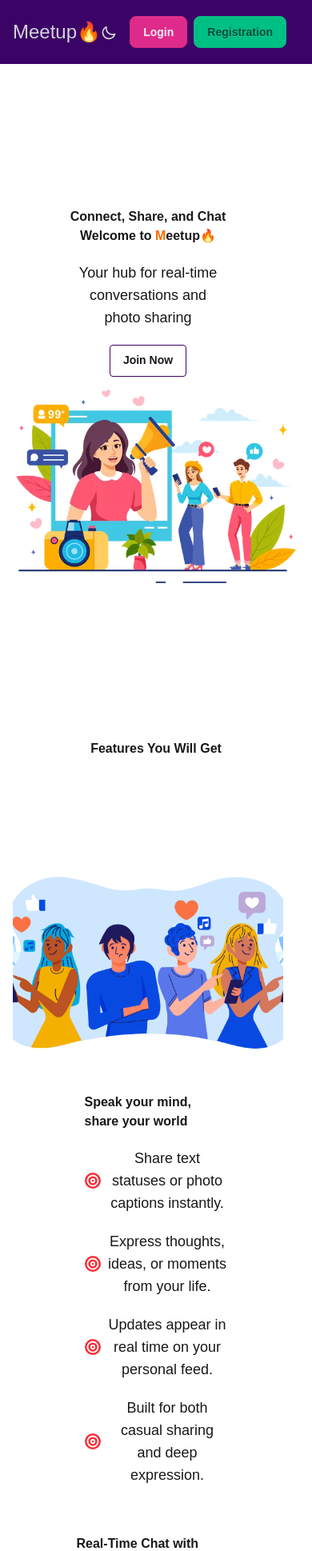
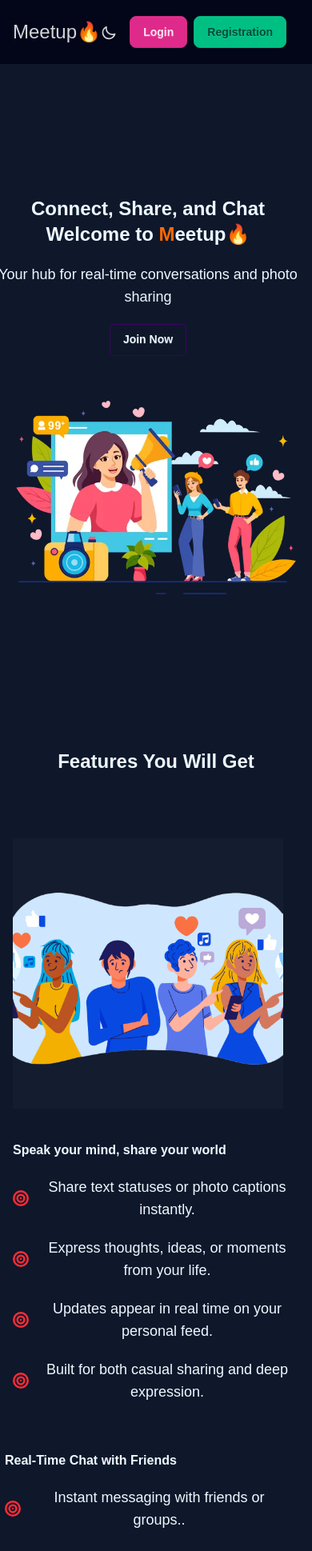
Before and after one commit to sohanurrahmanabir07/Meetup-Social-Media, a React (Vite) app in the folder Meetup-Frontend/: page / in a window 390 px wide. Shown: the top 1939 px of the page at 80% size. Built offline with nearby package versions, Linux system fonts and the light colour scheme; no server answers.

Commit message:
Made the landing page ui responsive

```diff
--- a/Meetup-Frontend/src/Components/Homer-Component/Components/Post.jsx
+++ b/Meetup-Frontend/src/Components/Homer-Component/Components/Post.jsx
@@ -109,7 +109,7 @@ export const Post = ({ item, HandleLike,handleDeletePost }) => {
                         (
 
                             <section >
-                                <img className="w-full rounded-lg aspect-3/2" src={`${item?.imageUrl || `https://media.istockphoto.com/id/1055079680/vector/black-linear-photo-camera-like-no-image-available.jpg?s=612x612&w=0&k=20&c=P1DebpeMIAtXj_ZbVsKVvg-duuL0v9DlrOZUvPG6UJk=`} `} alt="" />
+                                <img className="w-full rounded-lg aspect-square" src={`${item?.imageUrl || `https://media.istockphoto.com/id/1055079680/vector/black-linear-photo-camera-like-no-image-available.jpg?s=612x612&w=0&k=20&c=P1DebpeMIAtXj_ZbVsKVvg-duuL0v9DlrOZUvPG6UJk=`} `} alt="" />
                             </section>
 
                         )
--- a/Meetup-Frontend/src/Navbar-Footer/Navbar.jsx
+++ b/Meetup-Frontend/src/Navbar-Footer/Navbar.jsx
@@ -48,7 +48,7 @@ export const Navbar = () => {
     return (
 
 
-        <div className=' dark:bg-slate-950 max-sm:p-2 bg-purple-950 text-gray-300 '>
+        <div className=' dark:bg-slate-950 max-sm:p-2 bg-purple-950 text-gray-300 sticky top-0 '>
 
             {
                 showSearch ?
@@ -70,7 +70,7 @@ export const Navbar = () => {
 
 
                     (
-                        <div className="navbar  flex justify-between  lg:max-w-[1340px] lg:m-auto ">
+                        <div className="navbar  flex justify-between items-center lg:max-w-[1340px] lg:m-auto ">
                             <div className="cursor-pointer" onClick={() => navigate('/home')} >
                                 <a className="text-2xl">Meetup🔥</a>
                             </div>
--- a/Meetup-Frontend/src/Navbar-Footer/NavbarTools/ThemeController.jsx
+++ b/Meetup-Frontend/src/Navbar-Footer/NavbarTools/ThemeController.jsx
@@ -3,7 +3,7 @@ import { useEffect, useState } from "react"
 
 export const ThemeController = () => {
 
-    const [theme, SetTheme] = useState('light')
+    const [theme, SetTheme] = useState('dark')
 
     const toggleTheme = () => {
         SetTheme(theme === 'dark' ? 'light' : 'dark');
--- a/Meetup-Frontend/src/Pages/LandingPage Components/Hero.jsx
+++ b/Meetup-Frontend/src/Pages/LandingPage Components/Hero.jsx
@@ -1,9 +1,10 @@
 
-export const Hero = ({Component1,Component2,height}) => {
+export const Hero = ({Component1,Component2,height,reverse}) => {
+
     return (
 
 
-            <section className={`flex justify-center max-sm:flex-col items-center space-x-5 ${height} `}>
+            <section className={`flex justify-center max-sm:space-y-10 max-sm:flex-col ${reverse? `max-sm:${reverse}`: ``} items-center space-x-5 ${height} `}>
 
                 {Component1}
                 {Component2}
--- a/Meetup-Frontend/src/Pages/LandingPage Components/StepToUse/Component/Content.jsx
+++ b/Meetup-Frontend/src/Pages/LandingPage Components/StepToUse/Component/Content.jsx
@@ -2,7 +2,7 @@
 
 export const Content = ({img,content}) => {
     return (
-        <div className="flex items-center">
+        <div className="flex items-center max-sm:flex-col max-sm:space-y-3">
 
             <div>
                 <img className="md:w-[300px]" src={img} alt="" />
--- a/Meetup-Frontend/src/Pages/LandingPage Components/StepToUse/StepToUse.jsx
+++ b/Meetup-Frontend/src/Pages/LandingPage Components/StepToUse/StepToUse.jsx
@@ -19,49 +19,49 @@ export const StepToUse = () => {
 
     const Content1 = (
         <div className="text-center">
-            <p className="font-semibold text-2xl">Step One</p>
-            <p className="font-semibold text-lg">Create Account and Sign in</p>
+            <p className="font-semibold md:text-2xl text-lg">Step One</p>
+            <p className="font-semibold md:text-lg">Create Account and Sign in</p>
         </div>
     )
 
     const Content2 = (
         <div className="text-center">
-            <p className="font-semibold text-2xl">Step Two</p>
-            <p className="font-semibold text-lg">Search For Friends And Send Friend Request</p>
+            <p className="font-semibold md:text-2xl text-lg">Step Two</p>
+            <p className="font-semibold md:text-lg">Search For Friends And Send Friend Request</p>
         </div>
     )
 
     const Content3 = (
         <div className="text-center">
-            <p className="font-semibold text-2xl">Step Three</p>
-            <p className="font-semibold text-lg">Like And Write Your Emotions to your Friends Post </p>
+            <p className="font-semibold md:text-2xl text-lg">Step Three</p>
+            <p className="font-semibold md:text-lg">Like And Write Your Emotions to your Friends Post </p>
         </div>
     )
 
     const Content4 = (
         <div className="text-center">
-            <p className="font-semibold text-2xl">Step Four</p>
-            <p className="font-semibold text-lg">Update Your Feed With Status or Photo with Captions </p>
+            <p className="font-semibold md:text-2xl text-lg">Step Four</p>
+            <p className="font-semibold md:text-lg">Update Your Feed With Status or Photo with Captions </p>
         </div>
     )
 
     const Content5 = (
         <div className="text-center">
-            <p className="font-semibold text-2xl">Step Five</p>
-            <p className="font-semibold text-lg">Send Message to your Friends  </p>
+            <p className="font-semibold md:text-2xl text-lg">Step Five</p>
+            <p className="font-semibold md:text-lg">Send Message to your Friends  </p>
         </div>
     )
 
     const Content6 = (
         <div className="text-center">
-            <p className="font-semibold text-2xl">Step Six</p>
-            <p className="font-semibold text-lg"> Make a group and Send Messages  </p>
+            <p className="font-semibold  md:text-2xl text-lg">Step Six</p>
+            <p className="font-semibold md:text-lg"> Make a group and Send Messages  </p>
         </div>
     )
     const Content7 = (
         <div className="text-center">
-            <p className="font-semibold text-2xl">In Future</p>
-            <p className="font-semibold text-lg">More Feature will come </p>
+            <p className="font-semibold  md:text-2xl text-lg">In Future</p>
+            <p className="font-semibold md:text-lg">More Feature will come </p>
         </div>
     )
 
--- a/Meetup-Frontend/src/Pages/LandingPage.jsx
+++ b/Meetup-Frontend/src/Pages/LandingPage.jsx
@@ -11,8 +11,8 @@ import { StepToUse } from './LandingPage Components/StepToUse/StepToUse'
 export const LandingPage = () => {
 
     const writingPart1 = (
-        <div className="space-y-5 w-1/2 text-center ">
-            <p className="font-semibold md:text-5xl">Connect, Share, and Chat <br />Welcome to  <span className='text-orange-500'>M</span>eetup🔥</p>
+        <div className="space-y-5 md:w-1/2 w-full text-center ">
+            <p className="font-semibold md:text-5xl  text-2xl ">Connect, Share, and Chat <br />Welcome to  <span className='text-orange-500'>M</span>eetup🔥</p>
             <p className="text-lg">Your hub for real-time conversations and photo sharing</p>
             <div>
                 <button className="btn btn-outline hover:bg-purple-950 hover:text-gray-300 border-1 border-purple-950">Join Now</button>
@@ -28,7 +28,7 @@ export const LandingPage = () => {
     )
 
     const WritingPar2 = (
-        <div className="space-y-5 w-1/2 text-center ">
+        <div className="space-y-5 w-full  lg:w-1/2 text-center ">
 
             <p className="font-semibold md:text-4xl text-left">Speak your mind, share your world</p>
 
@@ -54,7 +54,7 @@ export const LandingPage = () => {
     )
 
     const WritingPar3 = (
-        <div className="space-y-5 w-1/2 text-center ">
+        <div className="space-y-5 w-full  lg:w-1/2 text-center ">
 
             <p className="font-semibold md:text-4xl text-left">Real-Time Chat with Friends</p>
 
@@ -80,7 +80,7 @@ export const LandingPage = () => {
     )
 
     const WritingPart4 = (
-        <div className="space-y-5 w-1/2 text-center ">
+        <div className="space-y-5 text-center w-full  lg:w-1/2">
 
             <p className="font-semibold md:text-4xl text-left"> Friend Requests / Accept</p>
 
@@ -134,14 +134,14 @@ export const LandingPage = () => {
 
 
     return (
-        <div className="md:max-w-[1340px] md:m-auto">
+        <div className="md:max-w-[1340px] md:m-auto max-sm:space-y-3">
 
             <section>
 
                 <Hero Component1={writingPart1} Component2={ImagePart1} height={`h-screen`} ></Hero>
             </section>
 
-            <section className='md:text-5xl font-semibold text-center mb-20'>
+            <section className='md:text-5xl text-2xl font-semibold text-center mb-20'>
                 <p>Features You Will Get</p>
             </section>
 
@@ -150,7 +150,7 @@ export const LandingPage = () => {
                     <Hero Component1={ImagePart2} Component2={WritingPar2}  ></Hero>
                 </section>
                 <section className='px-4'>
-                    <Hero Component1={WritingPar3} Component2={ImagePart3}  ></Hero>
+                    <Hero Component1={WritingPar3} Component2={ImagePart3} reverse='flex-col-reverse'  ></Hero>
                 </section>
                 <section className='px-4'>
                     <Hero Component1={ImagePart4} Component2={WritingPart4}  ></Hero>
@@ -162,7 +162,7 @@ export const LandingPage = () => {
 
 
             <section className='my-20 text-center'>
-                <p className='font-semibold text-5xl'>How to get Started with <span className='text-orange-500'>M</span>eetup🔥</p>
+                <p className='font-semibold lg:text-5xl text-xl'>How to get Started with <span className='text-orange-500'>M</span>eetup🔥</p>
             </section>
 
 
```
